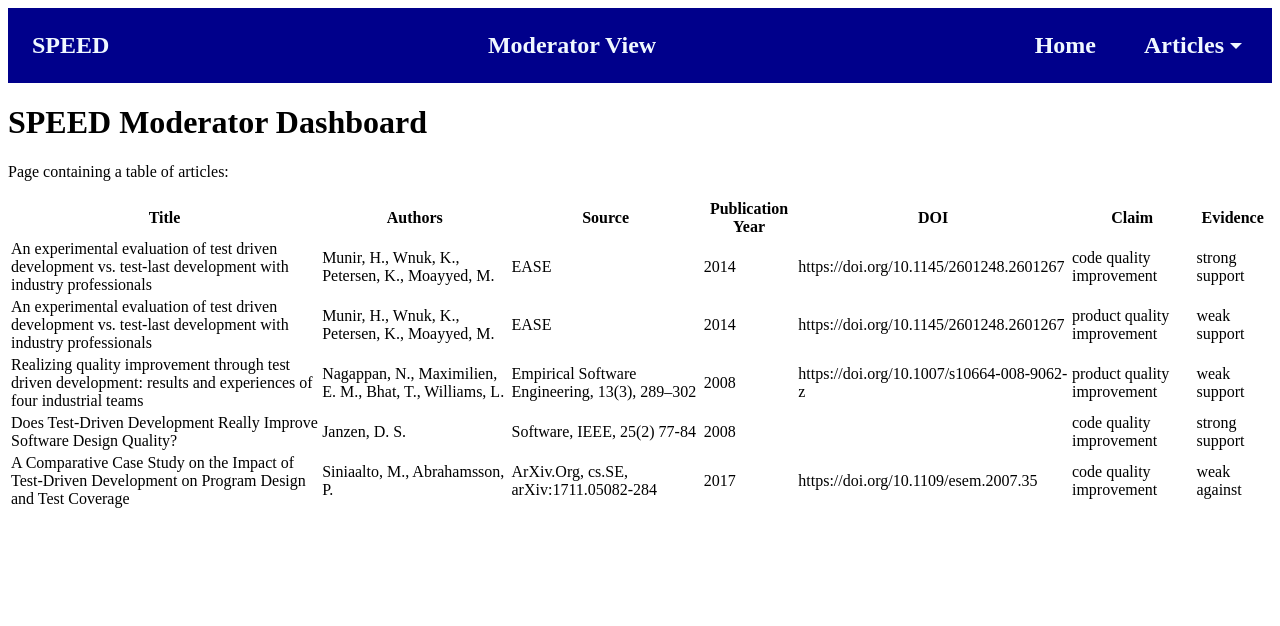
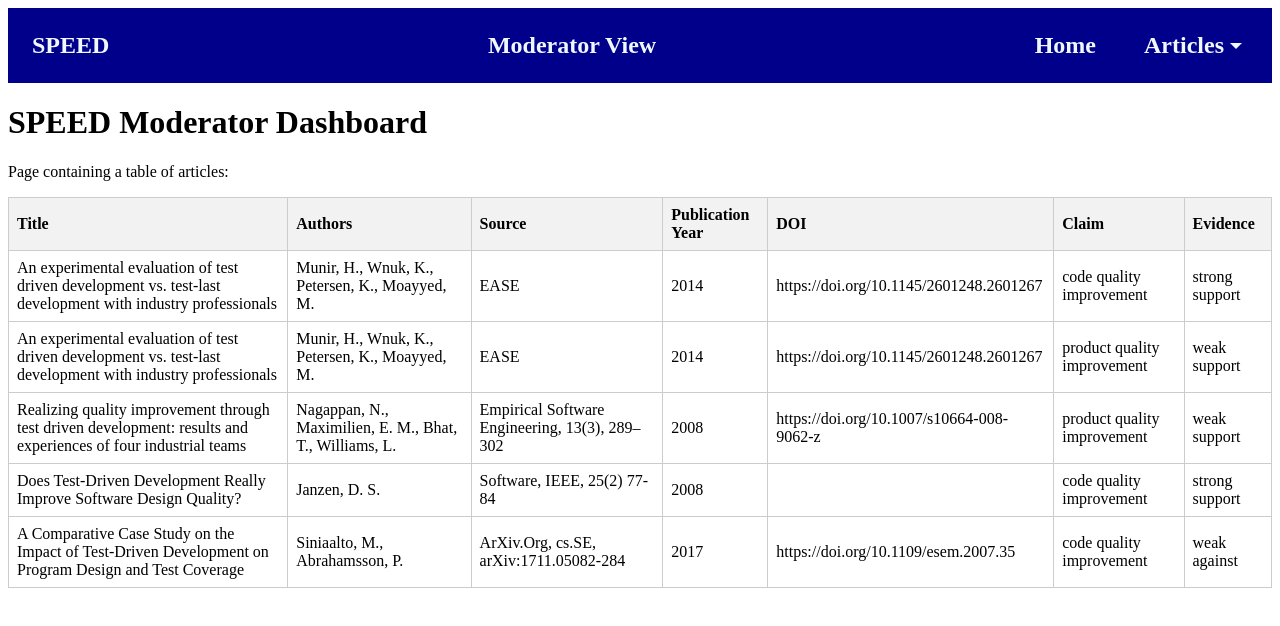
Before and after one commit to leo-r-jia/SPEED, a Next.js app in the folder frontend/: page /articles/moderator in a window 1280 px wide. Shown: the top 626 px of the page. Built offline with nearby package versions, Linux system fonts and the light colour scheme.

Commit message:
Styling for table
created scss file and necessary imports for the styling of the moderator dashboard

```diff
--- a/frontend/src/components/PopulatedNavBar.module.scss
+++ b/frontend/src/components/PopulatedNavBar.module.scss
@@ -4,7 +4,7 @@
 
     aspect-ratio: 1;
 
-    backdrop-filter: brightness(50%);
+    backdrop-filter: brightness(100%);
 
     display: flex;
 
@@ -12,7 +12,7 @@
 
     justify-content: center;
 
-    width: 2em;
+    width: 10em;
 
     border-radius: 100%;
 
--- a/frontend/src/components/table/ModeratorSortableTable.tsx
+++ b/frontend/src/components/table/ModeratorSortableTable.tsx
@@ -19,7 +19,9 @@ const ModeratorSortableTable: React.FC<ModeratorSortableTableProps> = ({ headers
             {data.map((row, i) => (
                 <tr key={i}>
                     {headers.map((header) => (
-                        <td key={header.key}>{row[header.key]}</td>
+                        <td key={header.key} style={{ backgroundColor: row[header.key] === 'High' ? 'red' : 'white' }}>
+                            {row[header.key]}
+                        </td>
                     ))}
                 </tr>
             ))}
@@ -27,4 +29,5 @@ const ModeratorSortableTable: React.FC<ModeratorSortableTableProps> = ({ headers
     </table>
 );
 
+
 export default ModeratorSortableTable;
--- /dev/null
+++ b/frontend/src/components/table/table.scss
@@ -0,0 +1,18 @@
+.table-container {
+    margin: 20px;
+  }
+
+  table {
+    width: 100%;
+    border-collapse: collapse;
+  }
+
+  th, td {
+    border: 1px solid #ccc;
+    padding: 8px;
+    text-align: left;
+  }
+
+  th {
+    background-color: #f2f2f2;
+  }
--- a/frontend/src/pages/_app.tsx
+++ b/frontend/src/pages/_app.tsx
@@ -2,6 +2,10 @@ import "../styles/globals.scss";
 import type { AppProps } from "next/app";
 import { SessionProvider } from "next-auth/react";
 import PopulatedNavbar from "../components/PopulatedNavBar";
+import '../components/table/table.scss'; // Import the global CSS file with the correct relative path
+
+
+
 
 function MyApp({ Component, pageProps: { session, ...pageProps } }: AppProps) {
 
```
